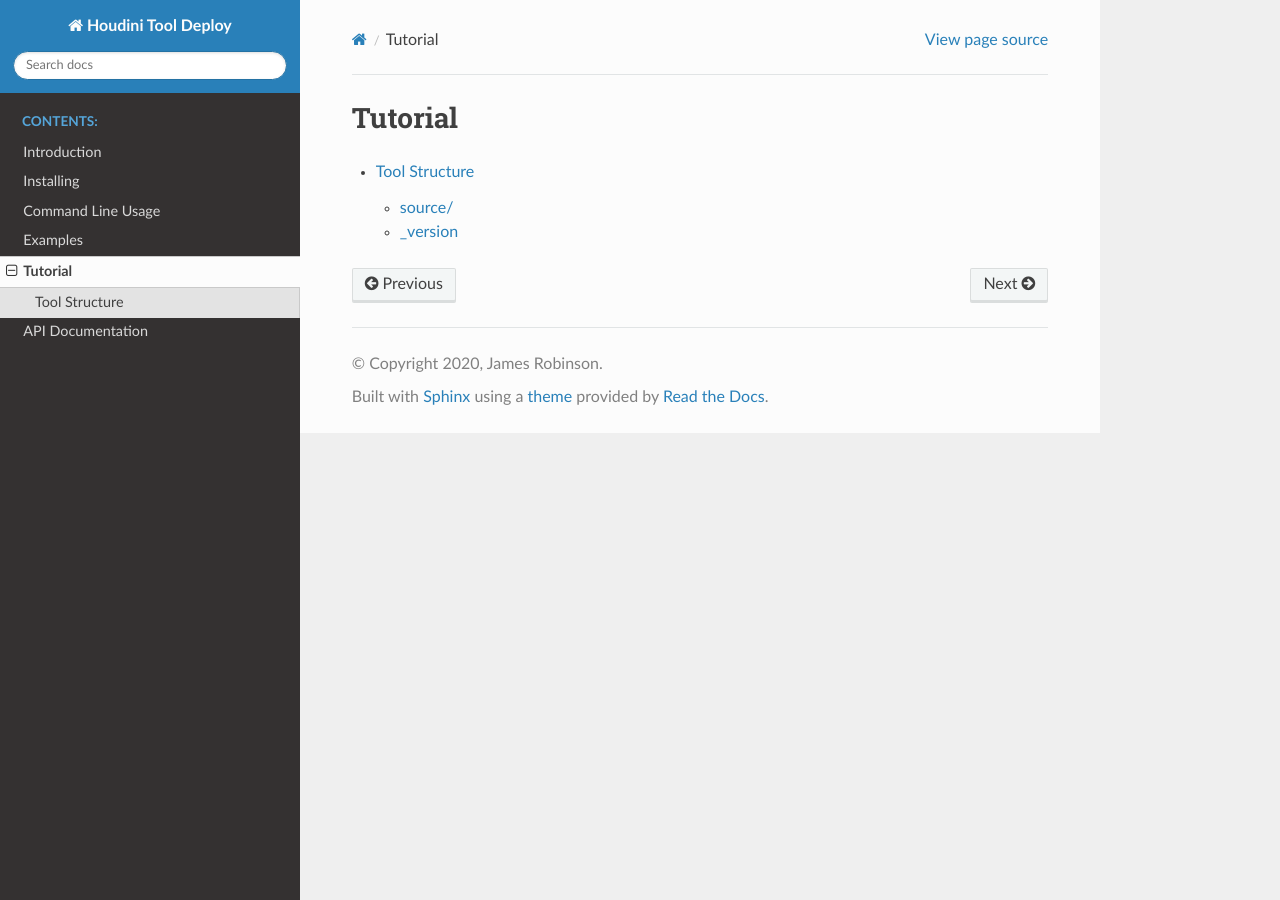
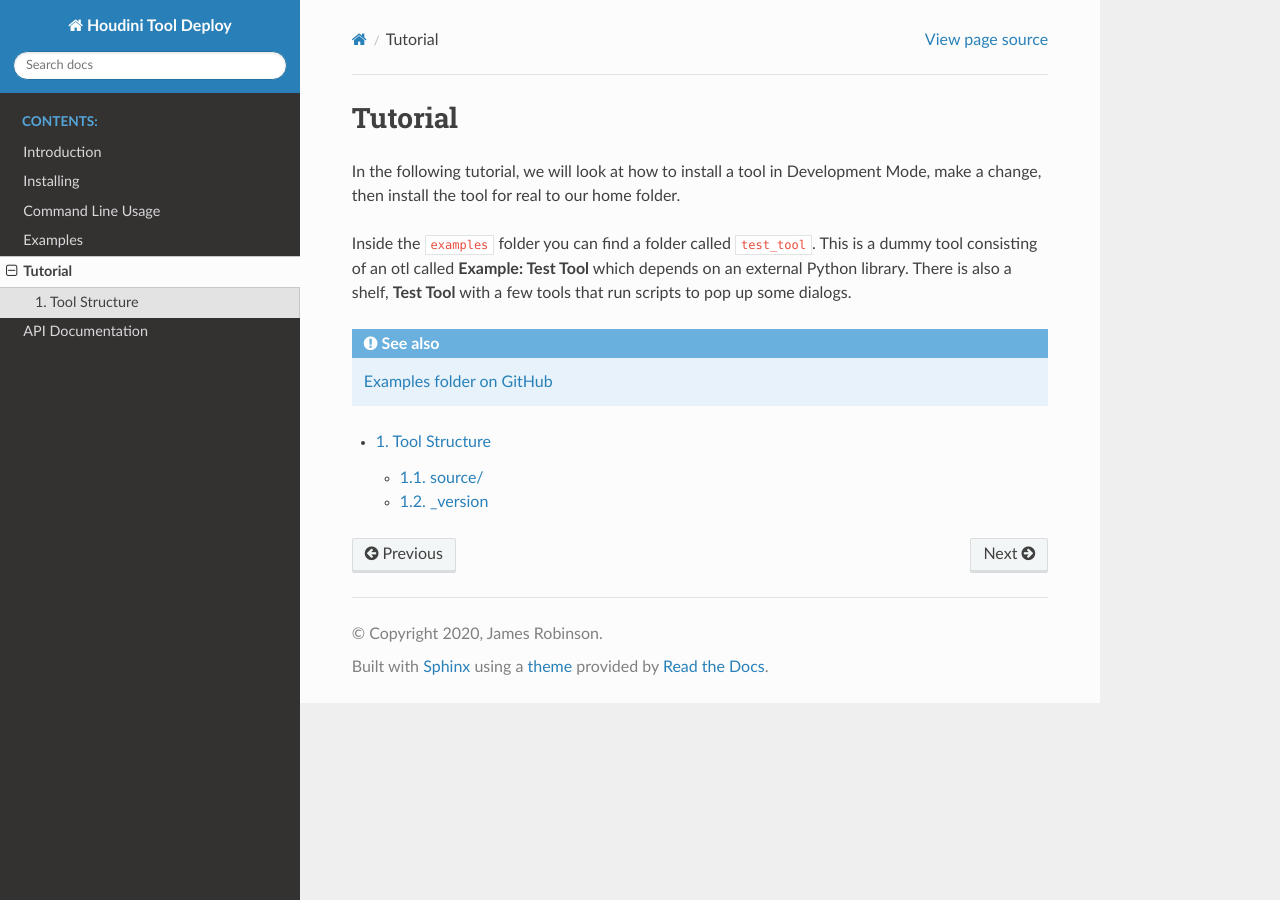
Before and after one commit to jamesrobinsonvfx/htooldeploy, a Sphinx documentation site: the page built from docs/source/tutorial/index.rst, in a window 1280 px wide. Built offline with Sphinx 7.4.7 and the Read the Docs theme 2.0.0, drawn with Linux system fonts in a browser that asks for light colours.

Commit message:
Add intro, number toctree

```diff
--- a/docs/source/tutorial/index.rst
+++ b/docs/source/tutorial/index.rst
@@ -1,6 +1,19 @@
 Tutorial
 ========
 
+In the following tutorial, we will look at how to install a tool in Development
+Mode, make a change, then install the tool for real to our home folder.
+
+Inside the ``examples`` folder you can find a folder called ``test_tool``.
+This is a dummy tool consisting of an otl called **Example: Test Tool** which
+depends on an external Python library. There is also a shelf, **Test Tool**
+with a few tools that run scripts to pop up some dialogs.
+
+.. seealso::
+   `Examples folder on GitHub <https://github.com/jamesrobinsonvfx/
+   htooldeploy/tree/master/examples/test_tool>`_
+
 .. toctree::
+   :numbered:
 
    tool_structure
```
